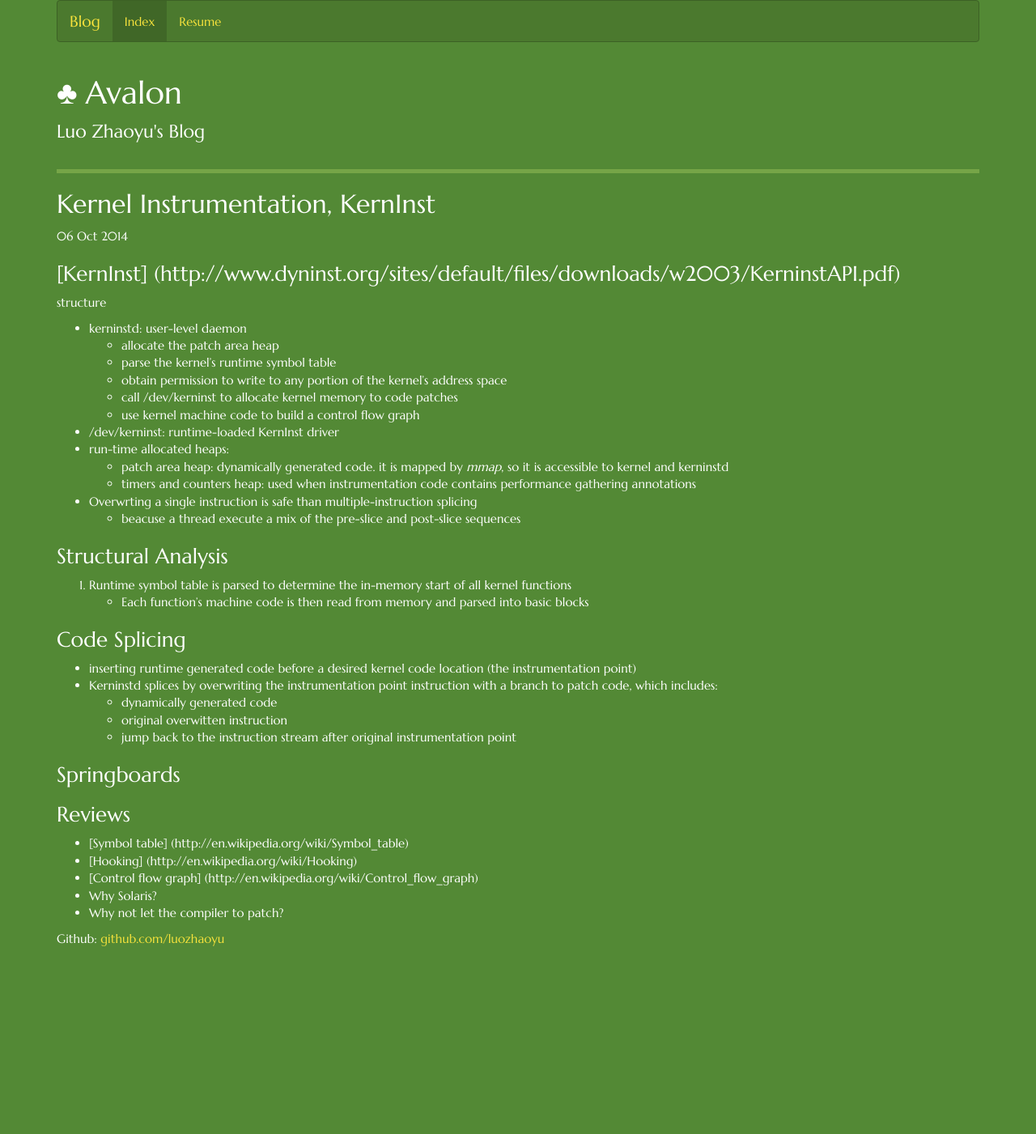
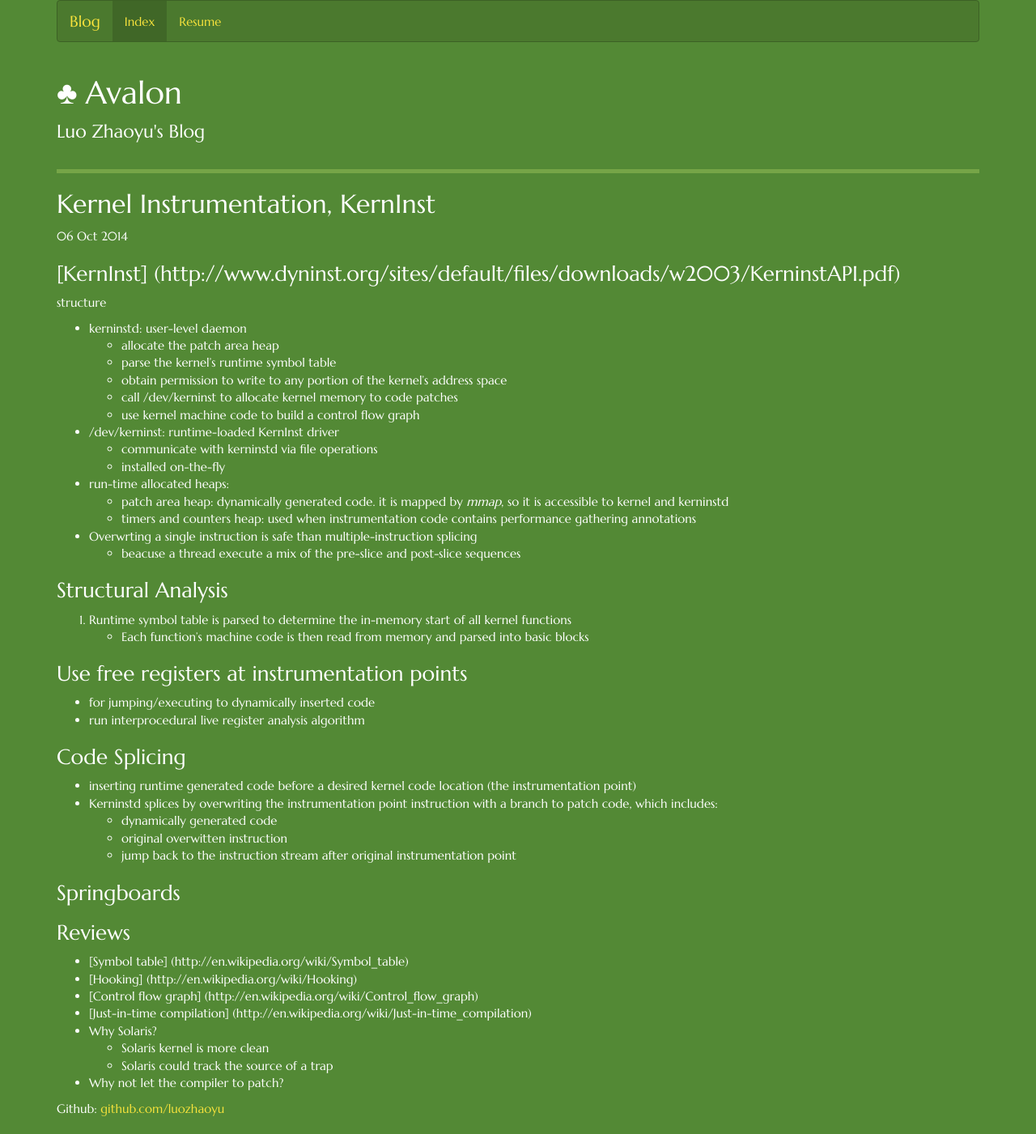
Before and after one commit to luozhaoyu/luozhaoyu.github.io, a Jekyll site: the page built from _posts/2014-10-06-kernel-instrumentation-kerninst.md, in a window 1280 px wide. Shown: the whole page at 81% size. Built offline with Jekyll 4.4.1, drawn with Linux system fonts in a browser that asks for light colours; nearby versions of some CDN libraries; Markdown is read by kramdown in place of the engine named in the settings; before the commit the page ends 1191 px from its top, so only the background shows below that.

Commit message:
update AI kerninst

```diff
--- a/_posts/2014-10-06-kernel-instrumentation-kerninst.md
+++ b/_posts/2014-10-06-kernel-instrumentation-kerninst.md
@@ -13,6 +13,8 @@ structure
     * call /dev/kerninst to allocate kernel memory to code patches
     * use kernel machine code to build a control flow graph
 * /dev/kerninst: runtime-loaded KernInst driver
+    * communicate with kerninstd via file operations
+    * installed on-the-fly
 * run-time allocated heaps:
     * patch area heap: dynamically generated code. it is mapped by *mmap*, so it is accessible to kernel and kerninstd
     * timers and counters heap: used when instrumentation code contains performance gathering annotations
@@ -23,6 +25,10 @@ structure
 ### Structural Analysis
 1. Runtime symbol table is parsed to determine the in-memory start of all kernel functions
 - Each function's machine code is then read from memory and parsed into basic blocks
+
+### Use free registers at instrumentation points
+* for jumping/executing to dynamically inserted code
+* run interprocedural live register analysis algorithm
 
 ### Code Splicing
 * inserting runtime generated code before a desired kernel code location (the instrumentation point)
@@ -37,5 +43,8 @@ structure
 * [Symbol table] (http://en.wikipedia.org/wiki/Symbol_table)
 * [Hooking] (http://en.wikipedia.org/wiki/Hooking)
 * [Control flow graph] (http://en.wikipedia.org/wiki/Control_flow_graph)
+* [Just-in-time compilation] (http://en.wikipedia.org/wiki/Just-in-time_compilation)
 * Why Solaris?
+    * Solaris kernel is more clean
+    * Solaris could track the source of a trap
 * Why not let the compiler to patch?
```
Also changed, not shown: _posts/2014-09-05-AI.md (+9 -2 lines).
